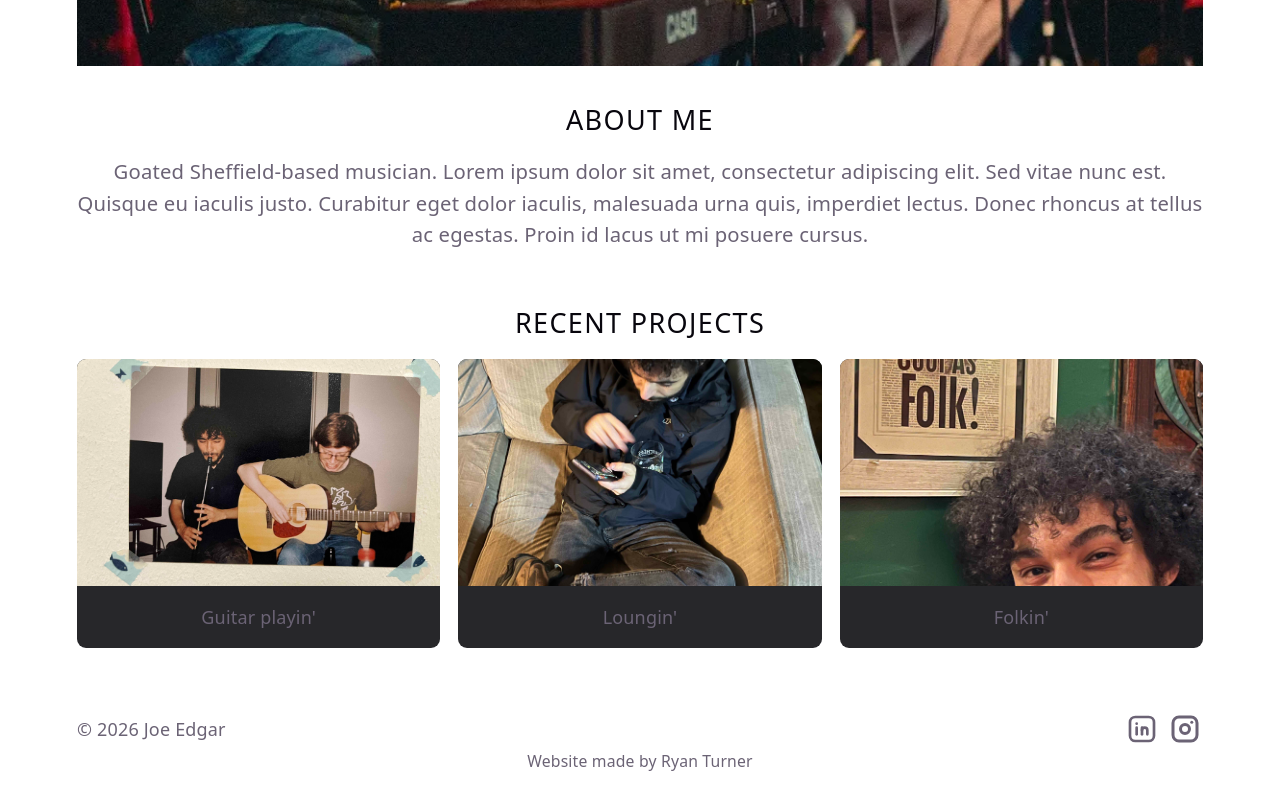
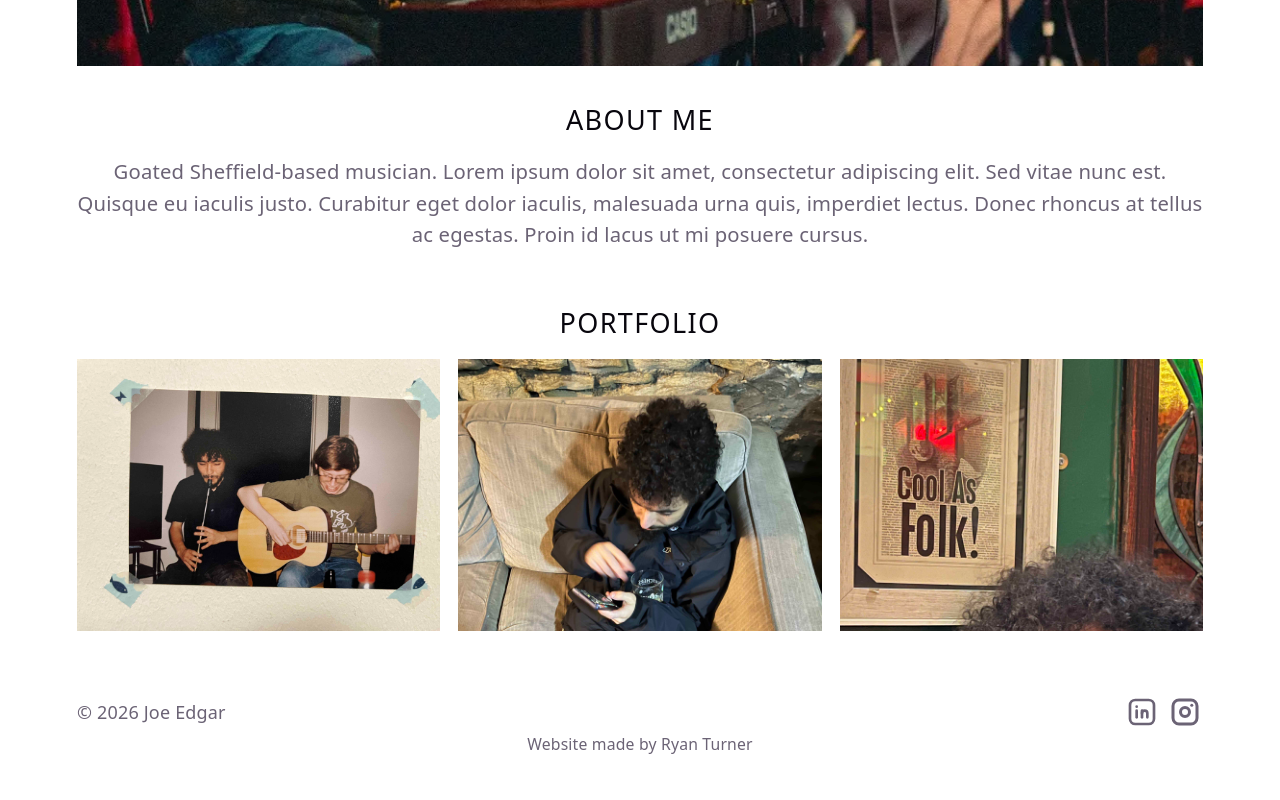
Before and after one commit to joe-edgar-music/joe-portfolio, a React (Vite) app: page / in a window 1280 px wide. Shown: the part 705-1505 px from the top of the page. Built offline with nearby package versions, Linux system fonts and the light colour scheme.

Commit message:
select alt design

```diff
--- a/src/components/ProjectCardAlt.tsx
+++ b/src/components/ProjectCardAlt.tsx
@@ -1,6 +1,15 @@
 export default function ProjectCardAlt({ project }: { project: any }) {
   return (
-    <div className="relative group overflow-hidden aspect-4/3 bg-zinc-800">
+    <div
+      className="
+        relative
+        group
+        overflow-hidden
+        aspect-4/3
+        bg-zinc-800
+        hover:cursor-pointer
+      "
+    >
       <img
         src={project.image}
         alt={project.title}
--- a/src/components/ProjectList.tsx
+++ b/src/components/ProjectList.tsx
@@ -13,10 +13,10 @@ export default function ProjectList() {
 
   return (
     <section className="flex flex-col gap-4 py-4">
-      <h2 className="text-2xl tracking-wider">RECENT PROJECTS</h2>
+      <h2 className="text-2xl tracking-wider">PORTFOLIO</h2>
       <div className="columns-3 gap-4">
         {projects.map((project, index) => (
-          <ProjectCard key={index} project={project} />
+          <ProjectCardAlt key={index} project={project} />
         ))}
       </div>
     </section>
```
Also changed, not shown: 2 other files (tests, documents, lock files or other folders).
